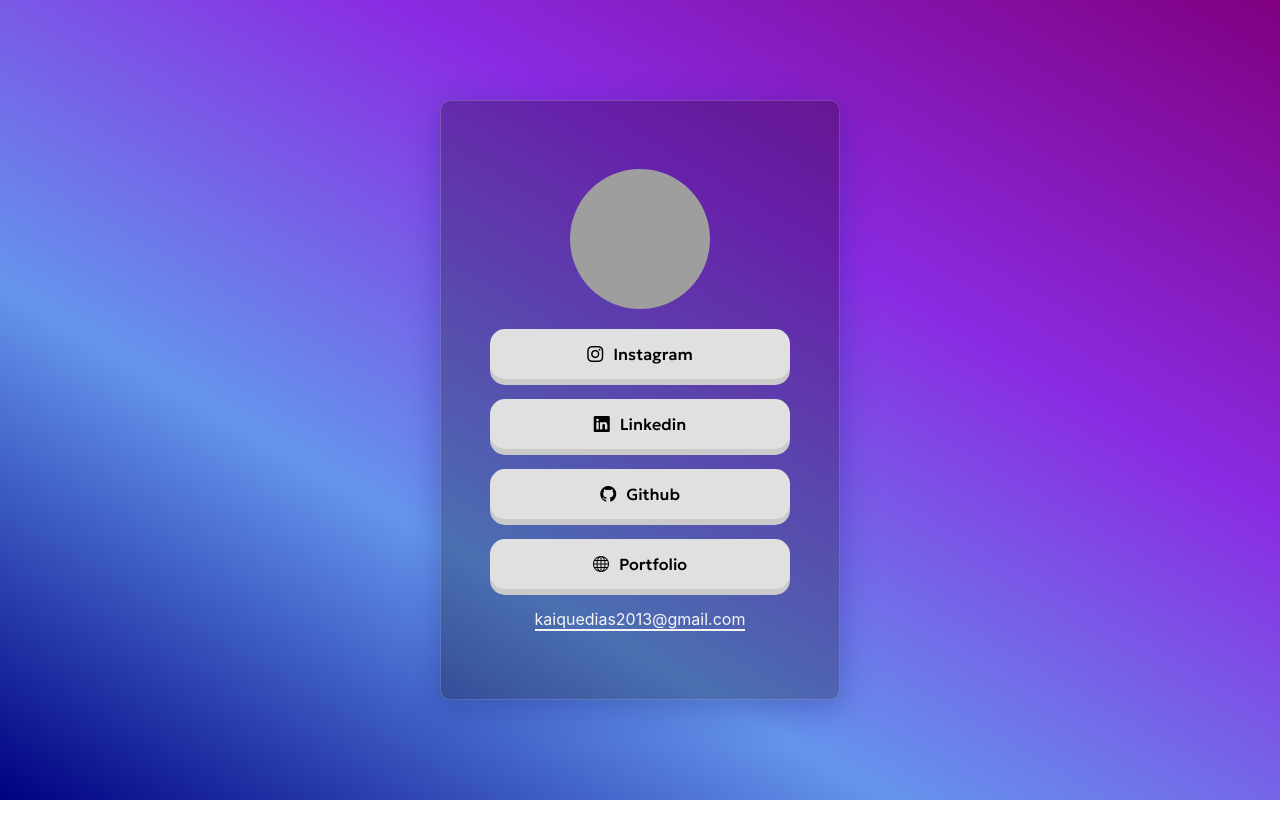
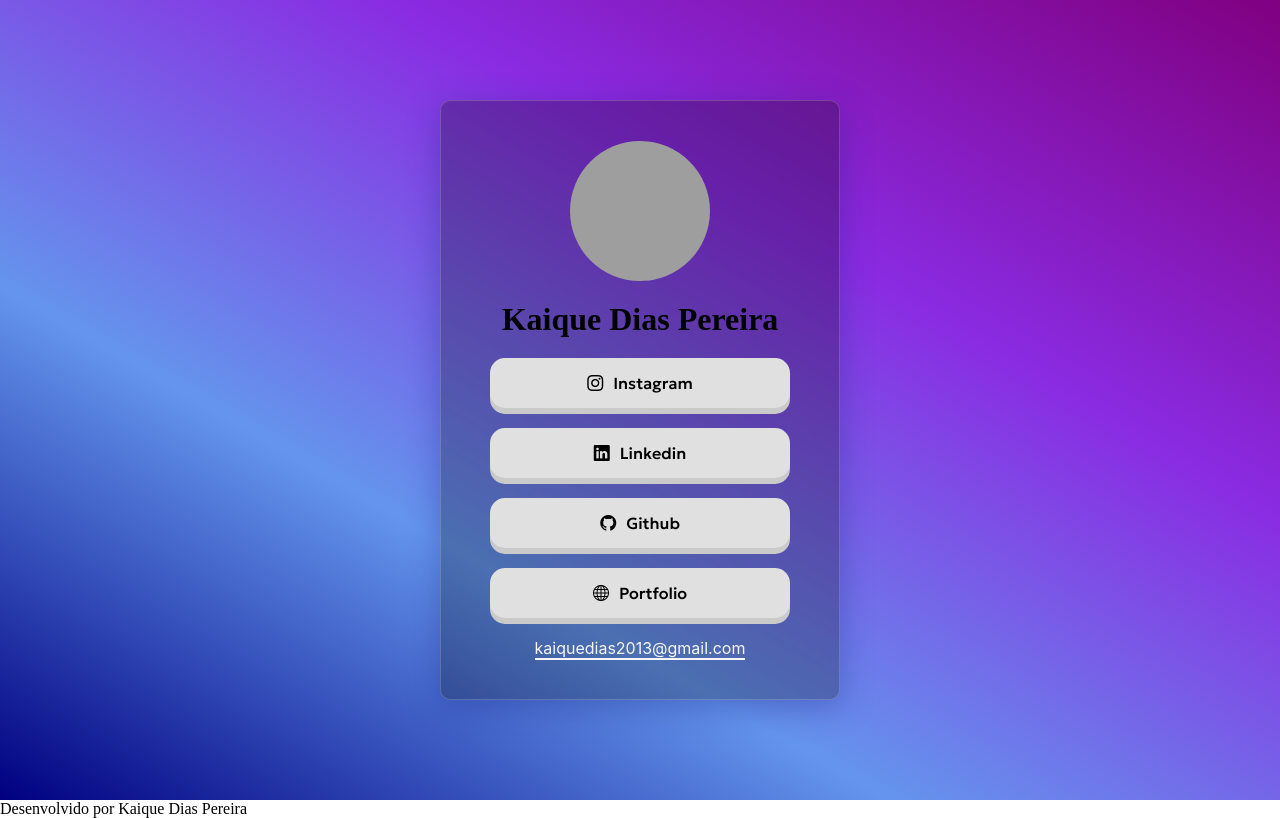
Before and after one commit to diaszin/linktree, a plain HTML site: page index.html in a window 1280 px wide. Drawn offline with nearby package versions, Linux system fonts and the light colour scheme; grey boxes are pictures that could not be loaded.

Commit message:
Adicionando o título e o desenvolvido por

```diff
--- a/index.html
+++ b/index.html
@@ -16,6 +16,7 @@
         <div id="card">
             <img src="https://media.licdn.com/dms/image/D4D03AQEL62a3pecbwg/profile-displayphoto-shrink_400_400/0/1668185285371?e=1694649600&v=beta&t=izQJ7YfPBBbhUl8VUyff8ffPj5Ina6Si2KcTX1IDYPQ"
                 alt="minha foto de perfil"> <!--Onde ficará minha foto de perfil-->
+            <h1>Kaique Dias Pereira</h1>
             <div id="lista-de-links">
                 <span class="links">
                     <a href="https://instagram.com/ynmdiaszinm" target="_blank"><i class="bi bi-instagram"></i>Instagram</a>
@@ -33,6 +34,7 @@
             <a href="mailto:kaiquedias2013@gmail.com" id="meu-email">kaiquedias2013@gmail.com</a>
         </div>
     </main>
+    <span id="desenvolvido-por">Desenvolvido por Kaique Dias Pereira</span>
 </body>
 
 </html>
```
